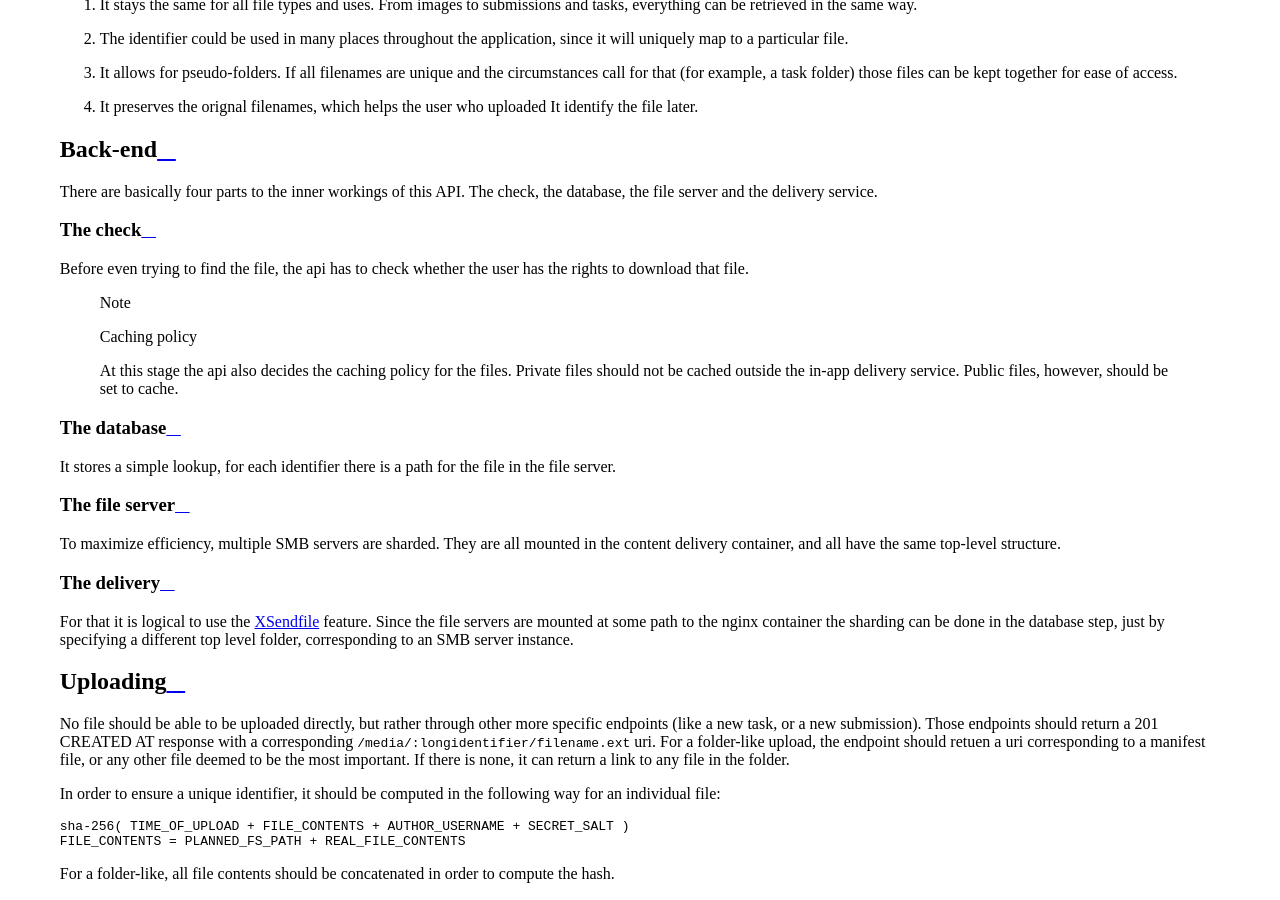
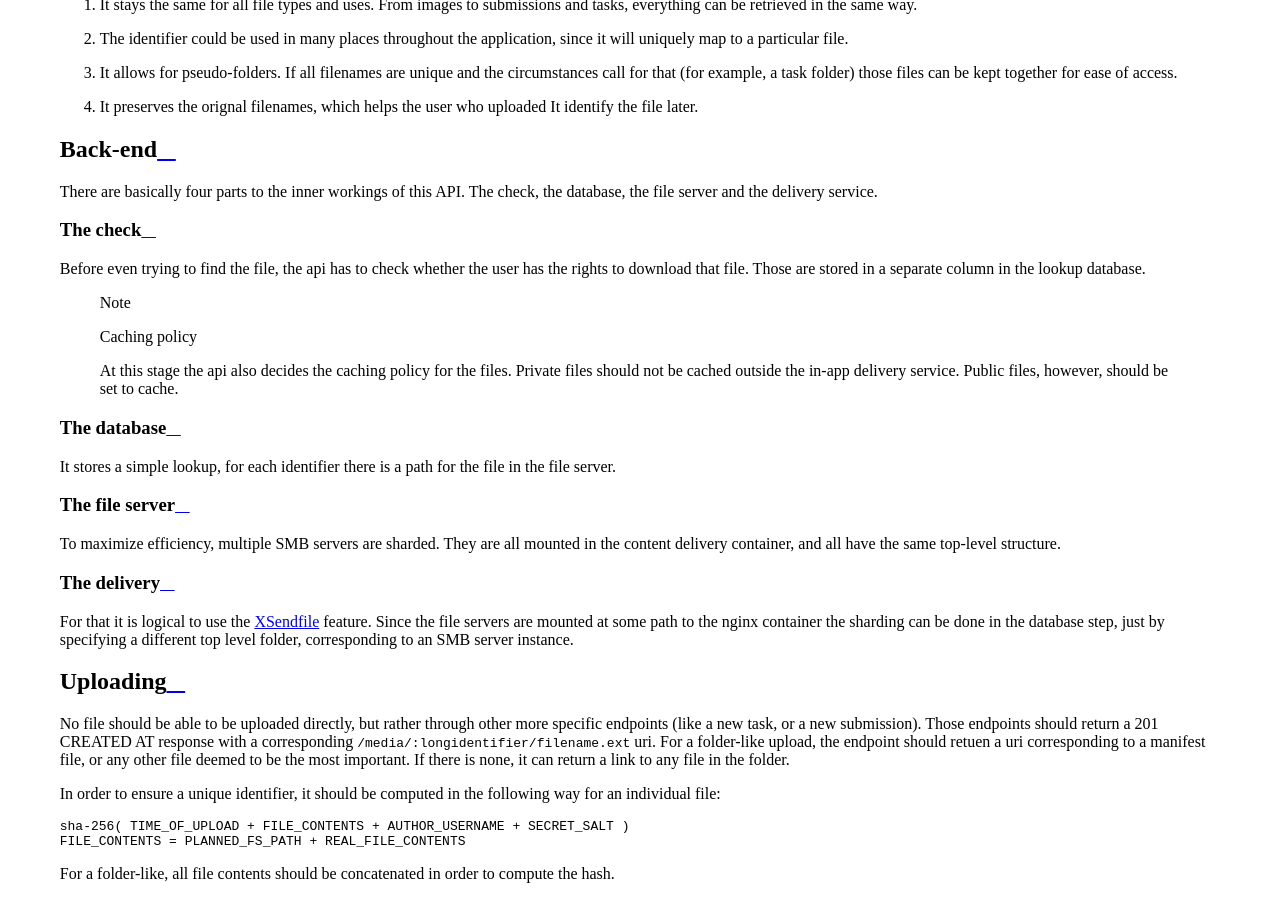
Before and after one commit to AIForces/AIForcesAPI, a Sphinx documentation site: the page built from docs/source/media.rst, in a window 1280 px wide and 900 px high, scrolled down 829 px. Built offline with Sphinx 7.4.7 and the Read the Docs theme 2.0.0, drawn with Linux system fonts in a browser that asks for light colours.

Commit message:
Permissions

```diff
--- a/docs/source/media.rst
+++ b/docs/source/media.rst
@@ -35,7 +35,8 @@ the database, the file server and the delivery service.
 The check
 """""""""
 Before even trying to find the file, the api has to check whether the user has
-the rights to download that file.
+the rights to download that file. Those are stored in a separate column in the
+lookup database.
 
    .. note:: Caching policy
 
```
